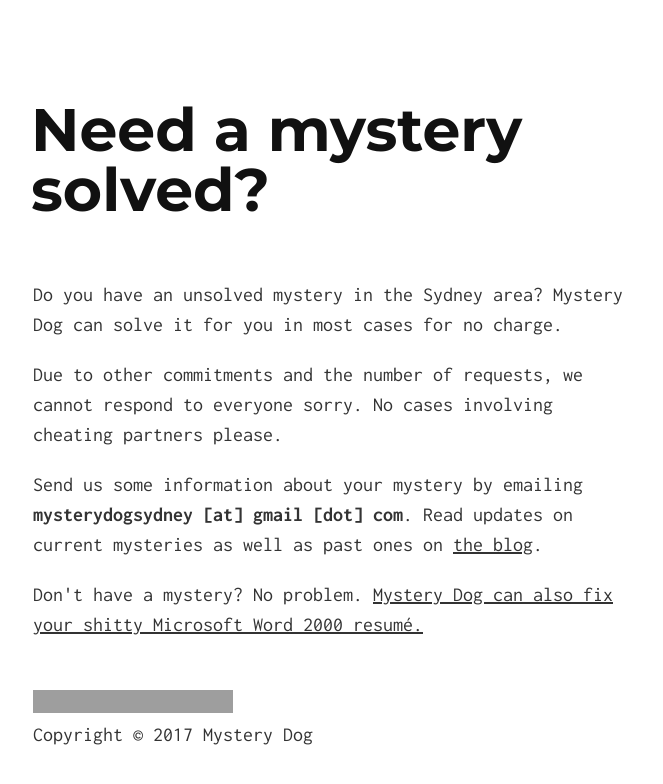
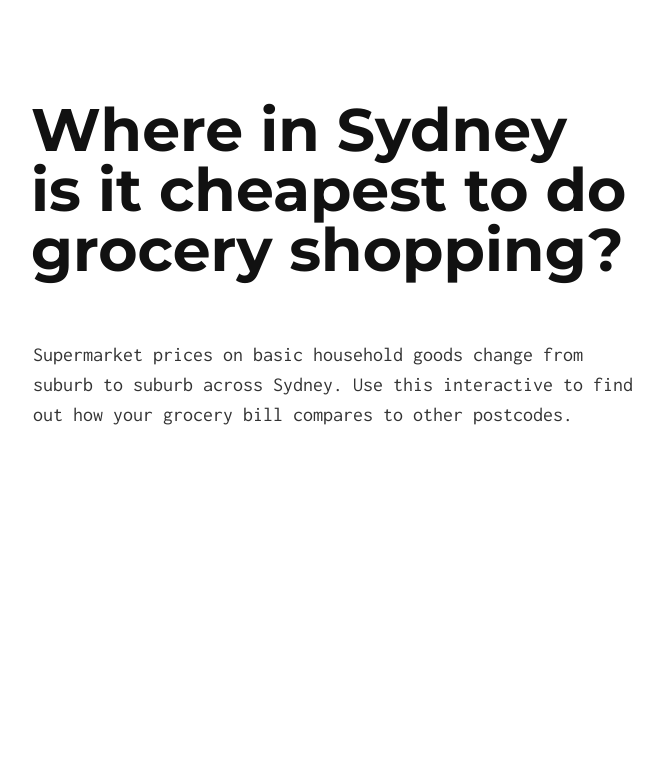
Before and after one commit to tomjoyner/shopping_cart, a Jekyll site: the page index.html, which Jekyll copies as it is, in a window 1280 px wide. Shown: the top 784 px of the page, without its empty margins (307-970 px from the left). Built offline with Jekyll 4.4.1, drawn with Linux system fonts in a browser that asks for light colours; grey boxes are pictures that could not be loaded.

Commit message:
Update index.html

```diff
--- a/index.html
+++ b/index.html
@@ -4,39 +4,24 @@
 <head>
   <meta charset="utf-8">
   <meta http-equiv="X-UA-Compatible" content="IE=edge">
-  <meta name="description" content="Do you have an unsolved mystery in the Sydney area? Mystery Dog can solve it for you in most cases for no charge.">
-  <meta property="og:title" content="Mystery Dog">
+  <meta name="description" content="Supermarket prices on basic household goods change from suburb to suburb across Sydney. Use this interactive to find out how your grocery bill compares to other postcodes.">
+  <meta property="og:title" content="Compare My Grocery Bill">
   <meta property="og:type" content="website">
   <meta property="og:image" content="">
-  <meta property="og:url" content="http://mysterydog.sydney/">
-  <meta property="og:description" content="Do you have an unsolved mystery in the Sydney area? Mystery Dog can solve it for you in most cases for no charge.">
+  <meta property="og:url" content="">
+  <meta property="og:description" content="Supermarket prices on basic household goods change from suburb to suburb across Sydney. Use this interactive to find out how your grocery bill compares to other postcodes.">
   <meta name="viewport" content="width=device-width, initial-scale=1.0">
-  <link rel="shortcut icon" href="favicon.png">
+  <link rel="shortcut icon" href="favicon.ico">
   <title>Mystery Dog</title>
   <link rel="stylesheet" href="css/main.css">
 </head>
 <body>
   <div class="container">
-    <h1>Need a mystery solved?</h1>
-    <p>Do you have an unsolved mystery in the Sydney area? Mystery Dog can solve it for you in most cases for no charge.</p>
+    <h1>Where in Sydney is it cheapest to do grocery shopping?</h1>
+    <p>Supermarket prices on basic household goods change from suburb to suburb across Sydney.
+      Use this interactive to find out how your grocery bill compares to other postcodes.</p>
 
-<p>Due to other commitments and the number of requests, we cannot respond to everyone sorry. No cases involving cheating partners please.</p>
-
-<p>Send us some information about your mystery by emailing <strong>mysterydogsydney [at] gmail [dot] com</strong>. Read updates on current mysteries as well as past ones on <a href="https://mysterydogblog.tumblr.com">the blog</a>.</p>
-
-<p>Don't have a mystery? No problem. <a href="/resumeservice.html">Mystery Dog can also fix your shitty Microsoft Word 2000 resumé.</a> </p>
-<br><img src="https://cdn.shopify.com/s/files/1/2212/7751/files/MysteryDog_logo_web.png?4061547665473719697" alt="Mystery Dog logo" height="23" width="200" align=left></br>
-<p>Copyright © 2017 Mystery Dog</p>
 
   </div>
-
 </body>
-<script>
-(function(i,s,o,g,r,a,m){i['GoogleAnalyticsObject']=r;i[r]=i[r]||function(){
-(i[r].q=i[r].q||[]).push(arguments)},i[r].l=1*new Date();a=s.createElement(o),
-m=s.getElementsByTagName(o)[0];a.async=1;a.src=g;m.parentNode.insertBefore(a,m)
-})(window,document,'script','https://www.google-analytics.com/analytics.js','ga');
-ga('create', 'UA-91068857-1', 'auto');
-ga('send', 'pageview');
-</script>
 </html>
```
